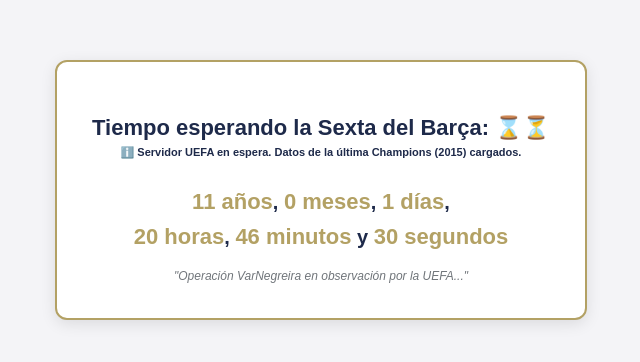
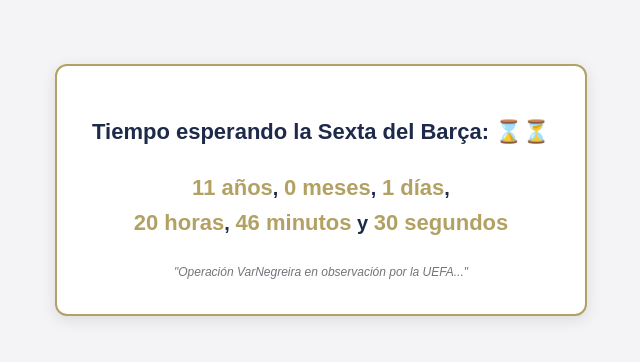
Before and after one commit to programador1002-crypto/La-sexta, a plain HTML site: page index.html in a window 1280 px wide. Shown: the part 210-572 px from the top of the page, without its empty margins (319-959 px from the left). Drawn offline with Linux system fonts and the light colour scheme; no server answers.

Commit message:
Refactor HTML structure and update styles

```diff
--- a/index.html
+++ b/index.html
@@ -1,6 +1,5 @@
 <!DOCTYPE html>
 <html lang="es">
-
 <head>
     <meta charset="UTF-8">
     <meta name="viewport" content="width=device-width, initial-scale=1.0">
@@ -20,27 +19,18 @@
 
         .contador-container {
             background-color: #ffffff;
-            border: 2px solid #b3a164;
-            /* Borde Dorado Madridista */
+            border: 2px solid #b3a164; /* Borde Dorado Madridista */
             border-radius: 12px;
             padding: 35px;
             text-align: center;
             max-width: 550px;
-            box-shadow: 0 4px 15px rgba(0, 0, 0, 0.1);
+            box-shadow: 0 4px 15px rgba(0,0,0,0.1);
         }
 
         h2 {
             font-size: 22px;
-            color: #1e2a4a;
-            /* Azul oscuro */
-            margin-bottom: 5px;
-        }
-
-        .estado-api {
-            font-size: 11px;
-            color: #70757a;
-            margin-bottom: 25px;
-            font-weight: bold;
+            color: #1e2a4a; /* Azul oscuro */
+            margin-bottom: 25px; /* Más espacio al quitar el aviso */
         }
 
         /* Marcador de tiempo congelado */
@@ -52,74 +42,42 @@
         }
 
         #contador span {
-            color: #b3a164;
-            /* Números en dorado */
+            color: #b3a164; /* Números en dorado */
             font-size: 22px;
         }
 
         .burlas {
             font-size: 12px;
             color: #70757a;
-            margin-top: 15px;
+            margin-top: 25px;
             font-style: italic;
         }
     </style>
 </head>
-
 <body>
 
     <div class="contador-container">
         <h2>Tiempo esperando la Sexta del Barça: ⌛⏳</h2>
-        <div id="estado" class="estado-api">Conectando con servidores de la UEFA...</div>
 
+        <!-- El cronómetro principal se despliega aquí directamente -->
         <div id="contador">Calculando congelamiento...</div>
 
         <div class="burlas">"Operación VarNegreira en observación por la UEFA..."</div>
     </div>
 
     <script>
-        // Fecha de la última Champions del Barça (6 de junio de 2015)
-        let fechaChampions = new Date('2015-06-06T22:00:00');
-
-        // Tu Token de Football-Data.org
-        const tokenAPI = 'a1b570968c674991a1b4ca1c2de053';
-
-        async function conectarUEFA() {
-            const url = 'https://football-data.org';
-
-            try {
-                const respuesta = await fetch(url, {
-                    method: 'GET',
-                    headers: { 'X-Auth-Token': tokenAPI }
-                });
-
-                if (!respuesta.ok) throw new Error("Error");
-                const datos = await respuesta.json();
-
-                // Sincronización exitosa
-                document.getElementById('estado').style.color = "#2b732b";
-                document.getElementById('estado').innerText = "✅ Sincronizado con la UEFA: Siguen congelados en 5 Champions.";
-
-            } catch (error) {
-                // Respaldo local
-                document.getElementById('estado').style.color = "#1e2a4a";
-                document.getElementById('estado').innerText = "ℹ️ Servidor UEFA en espera. Datos de la última Champions (2015) cargados.";
-            }
-
-            actualizarReloj();
-            setInterval(actualizarReloj, 1000);
-        }
+    // Fecha inmutable de la última Champions del Barça (6 de junio de 2015)
+    const fechaChampions = new Date('2015-06-06T22:00:00');
 
     function actualizarReloj() {
         const ahora = new Date();
 
         if (ahora >= fechaChampions) {
             let anos = ahora.getFullYear() - fechaChampions.getFullYear();
-                // CÓDIGO CORREGIDO:
             let meses = ahora.getMonth() - fechaChampions.getMonth();
-
             let dias = ahora.getDate() - fechaChampions.getDate();
 
+            // Algoritmo matemático para meses de duración variable (28, 30 o 31 días)
             if (dias < 0) {
                 meses--;
                 const ultimoDiaMesAnterior = new Date(ahora.getFullYear(), ahora.getMonth(), 0).getDate();
@@ -133,7 +91,7 @@
 
             let totalSegundos = Math.floor((ahora - fechaChampions) / 1000);
             let horas = Math.floor((totalSegundos / 3600) % 24);
-                let minutos = Math.floor((totalSegundos / 60) % 60);
+            let minutes = Math.floor((totalSegundos / 60) % 60);
             let segundos = totalSegundos % 60;
 
             document.getElementById('contador').innerHTML =
@@ -141,14 +99,15 @@
                  <span>${meses} meses</span>,
                  <span>${dias} días</span>, <br>
                  <span>${horas} horas</span>,
-                 <span>${minutos} minutos</span> y
+                 <span>${minutes} minutos</span> y
                  <span>${segundos} segundos</span>`;
         }
     }
 
-        window.onload = conectarUEFA;
+    // Arrancamos el bucle del cronómetro inmediatamente a 1000ms (1 segundo)
+    actualizarReloj();
+    setInterval(actualizarReloj, 1000);
     </script>
 
 </body>
-
 </html>
```
Lines whose indentation alone changed are shown as unchanged.
